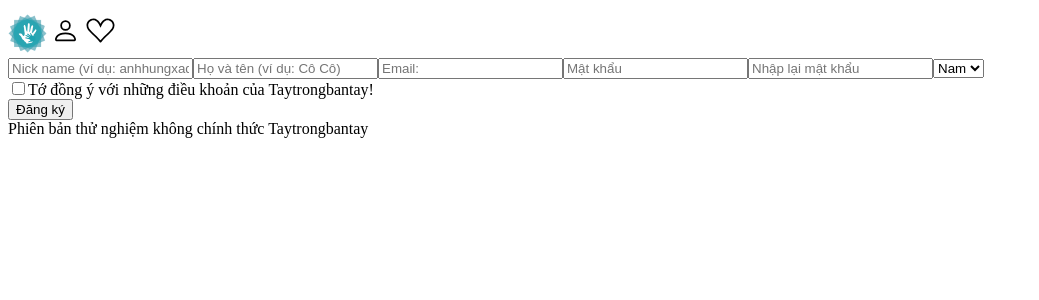
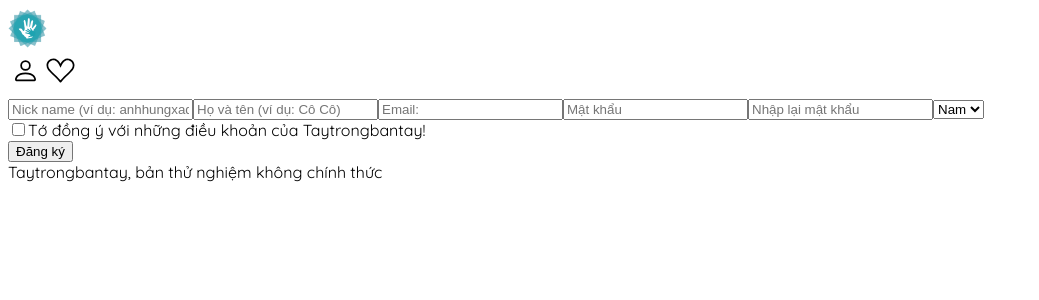
Before and after one commit to tindoescode/taytrongbantay, a Next.js app: page /register in a window 1280 px wide. Shown: the top 300 px of the page, without its empty margins (0-1039 px from the left). Built offline with nearby package versions, Linux system fonts and the light colour scheme.

Commit message:
Fix style

```diff
--- a/components/Footer.js
+++ b/components/Footer.js
@@ -3,8 +3,8 @@
 
 function Footer() {
     return (
-        <div className="Footer mx-20 mb-5 fixed bottom-0 italic font-light">
-            Phiên bản thử nghiệm không chính thức Taytrongbantay
+        <div className="w-screen bg-green-100 p-1 fixed bottom-0 italic font-light">
+            Taytrongbantay, bản thử nghiệm không chính thức
         </div>
     )
 }
--- a/components/Header.js
+++ b/components/Header.js
@@ -58,7 +58,7 @@
     }, []);
 
     return (<>
-        <div className="Header shadow-md md:justify-around relative">
+        <div className="flex shadow-md md:justify-around fixed w-screen top-0 bg-white">
             <div className="flex-grow md:flex-grow-0 ml-2">
                 <Link href="/">
                     <a><div className="Header--logo" /></a>
@@ -66,7 +66,7 @@
             </div>
 
             <div className="Navbar mr-2">
-                <div className="Navbar--item hover:bg-green-300 hover:text-white transition">
+                <div className="Navbar--item hover:bg-green-300 hover:text-white transition relative">
                     <svg onClick={() => toggleLoginMenu()} xmlns="http://www.w3.org/2000/svg" fill="currentColor" className="bi bi-person" viewBox="-2 -5 20 20" preserveAspectRatio="xMidYMid slice">
                         <path d="M8 8a3 3 0 1 0 0-6 3 3 0 0 0 0 6zm2-3a2 2 0 1 1-4 0 2 2 0 0 1 4 0zm4 8c0 1-1 1-1 1H3s-1 0-1-1 1-4 6-4 6 3 6 4zm-1-.004c-.001-.246-.154-.986-.832-1.664C11.516 10.68 10.289 10 8 10c-2.29 0-3.516.68-4.168 1.332-.678.678-.83 1.418-.832 1.664h10z"/>
                     </svg>
@@ -83,7 +83,8 @@
                             <label htmlFor="username" className="text-black mr-2">
                                 Tên đăng nhập
                             </label>
-                            <input ref={inputName}
+                            <input
+                                ref={inputName}
                                 name="username"
                                 className="rounded p-2 mt-2 ring-1 ring-green-500 text-black" placeholder="Tên đăng nhập" autoComplete="off"></input>
                             </div>
@@ -118,14 +119,7 @@
             </div>
 
             <style jsx>{
-                `.Header {
-                    box-sizing: border-box;
-                    display: flex;
-                    align-items: center;
-                    z-index: 100;
-                    selection: none;
-                }
-
+                `
                 .Header a {
                     display: block;
                 }
--- a/components/Layout.js
+++ b/components/Layout.js
@@ -10,12 +10,18 @@
         <>
         <Head>
             <title>My App</title>
+            <link rel="preconnect" href="https://fonts.googleapis.com" />
+            <link rel="preconnect" href="https://fonts.gstatic.com" crossorigin />
+            <link href="https://fonts.googleapis.com/css2?family=Quicksand:wght@400;500&display=swap" rel="stylesheet" />
+
         </Head>
 
         <Header />
-        <div className="container max-w-6xl p-2 mx-auto mt-10 bg-white rounded-md bg-opacity-20">
+
+        <div className="container max-w-6xl p-2 mx-auto mt-12 bg-white rounded-md bg-opacity-20">
             {children}
         </div>
+
         <Footer />
         <ToastContainer />
         </>
--- a/components/PostCard.js
+++ b/components/PostCard.js
@@ -8,8 +8,8 @@
   console.log(thumbnail)
 
   return (
-    <div className="max-w-md mx-auto my-5 bg-white rounded-xl shadow-md overflow-hidden md:max-w-2xl">
-      <div className="md:flex items-center">
+    <div className="max-w-md mx-auto my-2 bg-white rounded-xl shadow-md overflow-hidden md:max-w-2xl">
+      <div className="md:flex items-center p-2">
         <div className="md:flex-shrink-0 flex items-center m-2 rounded ring-1 ring-green-200">
           <img className="h-48 w-full object-cover md:w-48" src={thumbnail} alt="thumbnail text" />
         </div>
--- a/styles/global.css
+++ b/styles/global.css
@@ -3,6 +3,10 @@
  * Generated on Wed, 01 Sep 2021 10:18:00 GMT.
  * For more information, check out https://ckeditor.com/docs/ckeditor5/latest/builds/guides/integration/content-styles.html
  */
+
+ body {
+    font-family: 'Quicksand', sans-serif;
+ }
 
  :root {
     --ck-color-image-caption-background: hsl(0, 0%, 97%);
```
Also changed, not shown: pages/index.js (line endings or trailing spaces).
